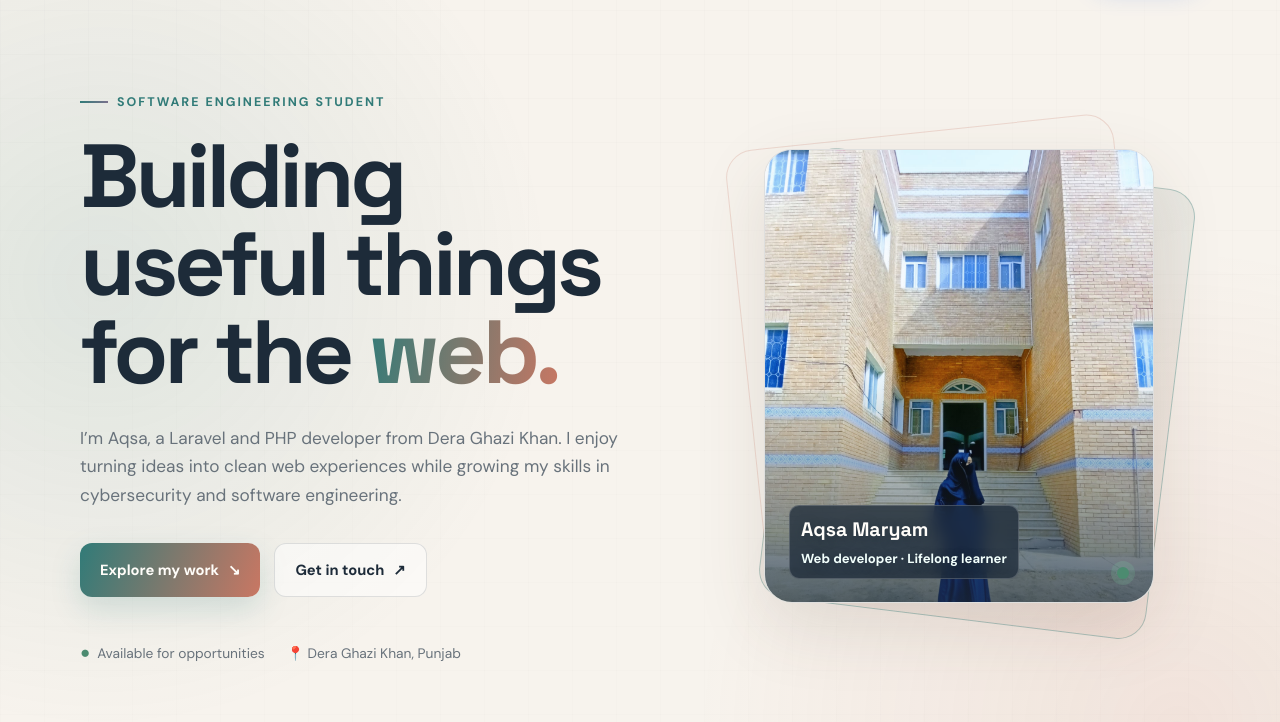
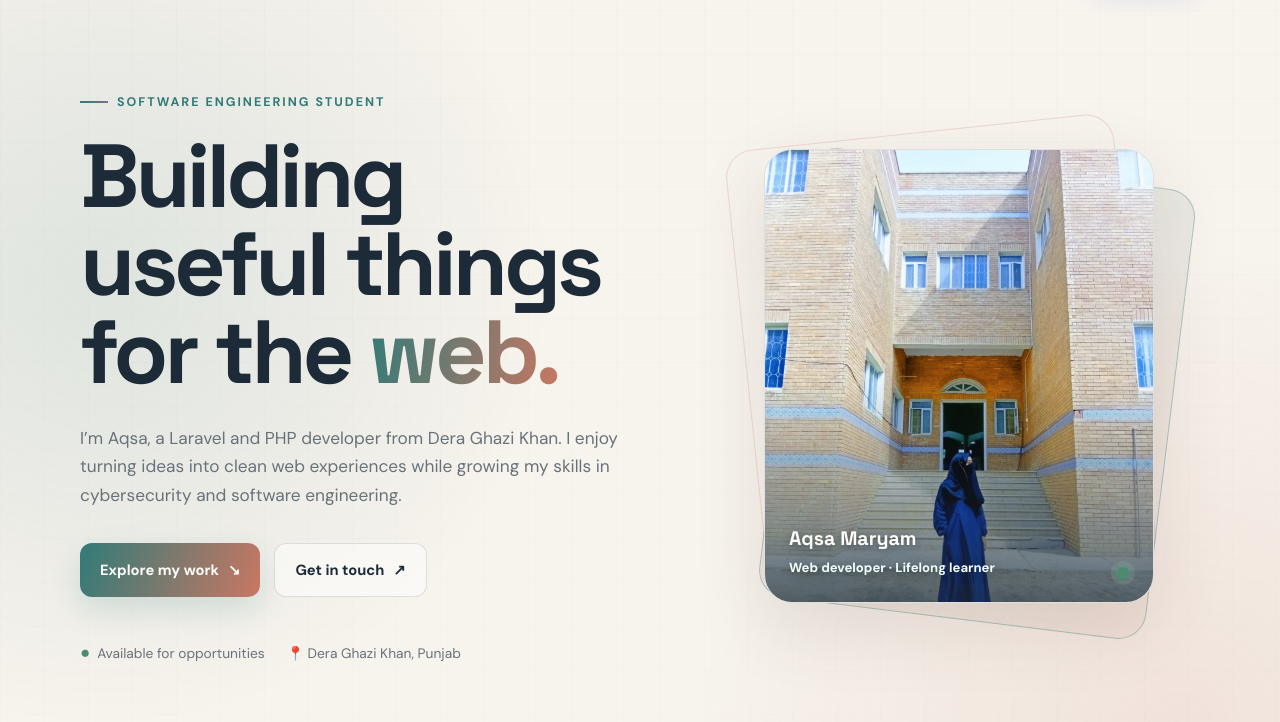
Before and after one commit to aqsamaryam-software/My-protfolio-Website, a plain HTML site: page index.html in a window 1280 px wide. Shown: the part 78-800 px from the top of the page. Drawn offline with Linux system fonts and the light colour scheme.

Commit message:
Remove portrait text panel
Co-authored-by: Copilot <223556219+Copilot@users.noreply.github.com>

```diff
--- a/index.html
+++ b/index.html
@@ -101,7 +101,6 @@
     .portrait-card img { width: 100%; height: 100%; object-fit: cover; object-position: center top; filter: saturate(.9); }
     .portrait-card::after { content: ''; position: absolute; inset: 0; background: linear-gradient(to top, rgba(29,43,57,.72), transparent 50%); }
     .portrait-label { position: absolute; z-index: 2; bottom: 23px; left: 24px; right: 24px; display: flex; align-items: end; justify-content: space-between; gap: 12px; }
-    .portrait-label > div { padding: 8px 11px; border: 1px solid rgba(255,255,255,.18); border-radius: 10px; background: rgba(29,43,57,.76); backdrop-filter: blur(8px); }
     .portrait-label strong { display: block; color: #fffdf9; font-family: 'Space Grotesk'; font-size: 1.22rem; text-shadow: 0 2px 10px rgba(29,43,57,.55); }
     .portrait-label small { display: block; margin-top: 2px; color: #f2fffc; font-size: .82rem; font-weight: 700; text-shadow: 0 2px 10px rgba(29,43,57,.55); }
     .status { width: 12px; height: 12px; border-radius: 50%; background: var(--green); box-shadow: 0 0 0 6px rgba(134,239,172,.13); }
```
